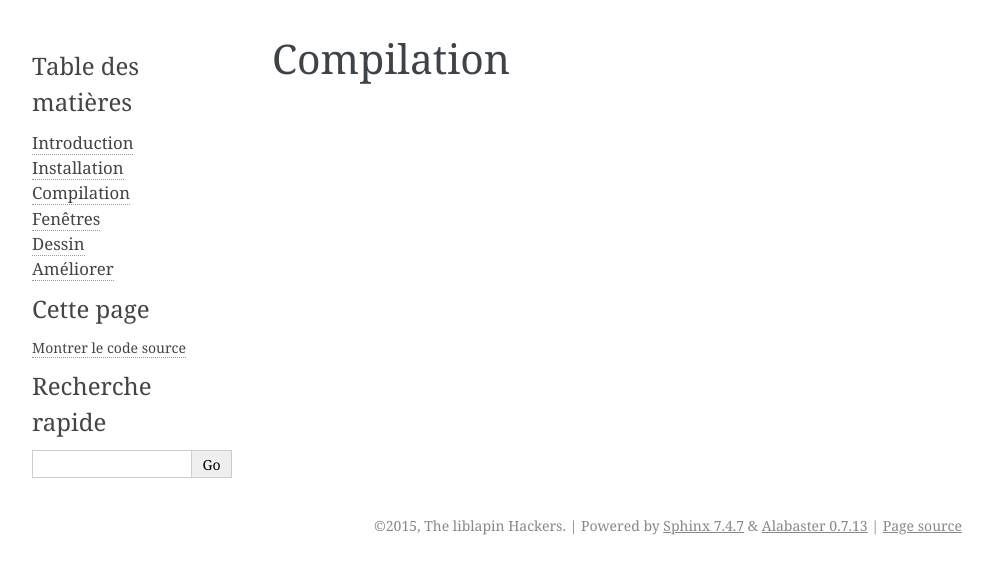
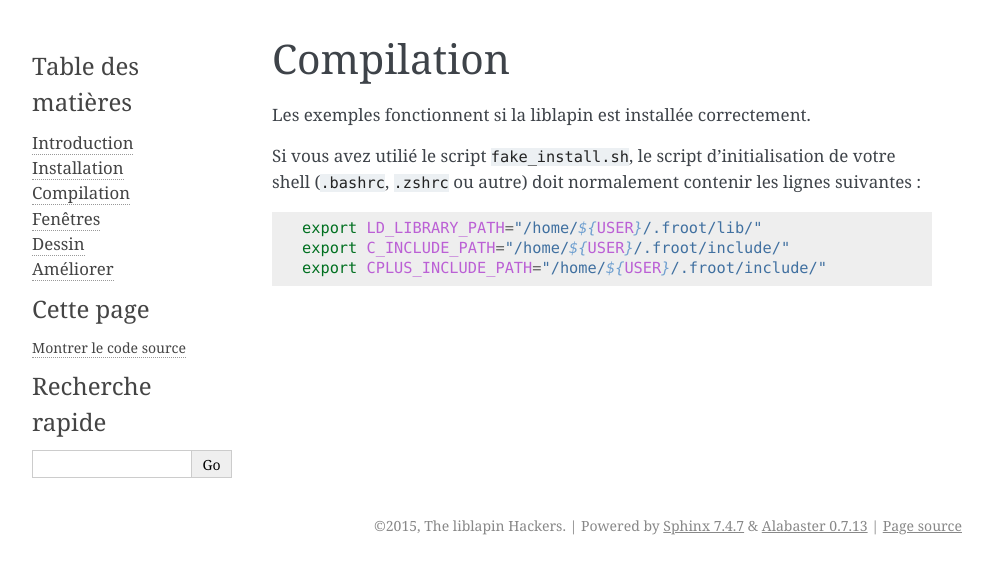
Before and after one commit to motet-a/liblapin-tutorial, a Sphinx documentation site: the page built from source/build.md, in a window 1280 px wide. Shown: the top 574 px of the page, without its empty margins (148-1141 px from the left). Built offline with Sphinx 7.4.7, drawn with Linux system fonts in a browser that asks for light colours.

Commit message:
Added some build instructions

````diff
--- a/source/build.md
+++ b/source/build.md
@@ -1,2 +1,14 @@
 
 # Compilation #
+
+Les exemples fonctionnent si la liblapin est installée correctement.
+
+Si vous avez utilié le script `fake_install.sh`, le script
+d’initialisation de votre shell (`.bashrc`, `.zshrc` ou autre)
+doit normalement contenir les lignes suivantes :
+
+```sh
+export LD_LIBRARY_PATH="/home/${USER}/.froot/lib/"
+export C_INCLUDE_PATH="/home/${USER}/.froot/include/"
+export CPLUS_INCLUDE_PATH="/home/${USER}/.froot/include/"
+```
````
